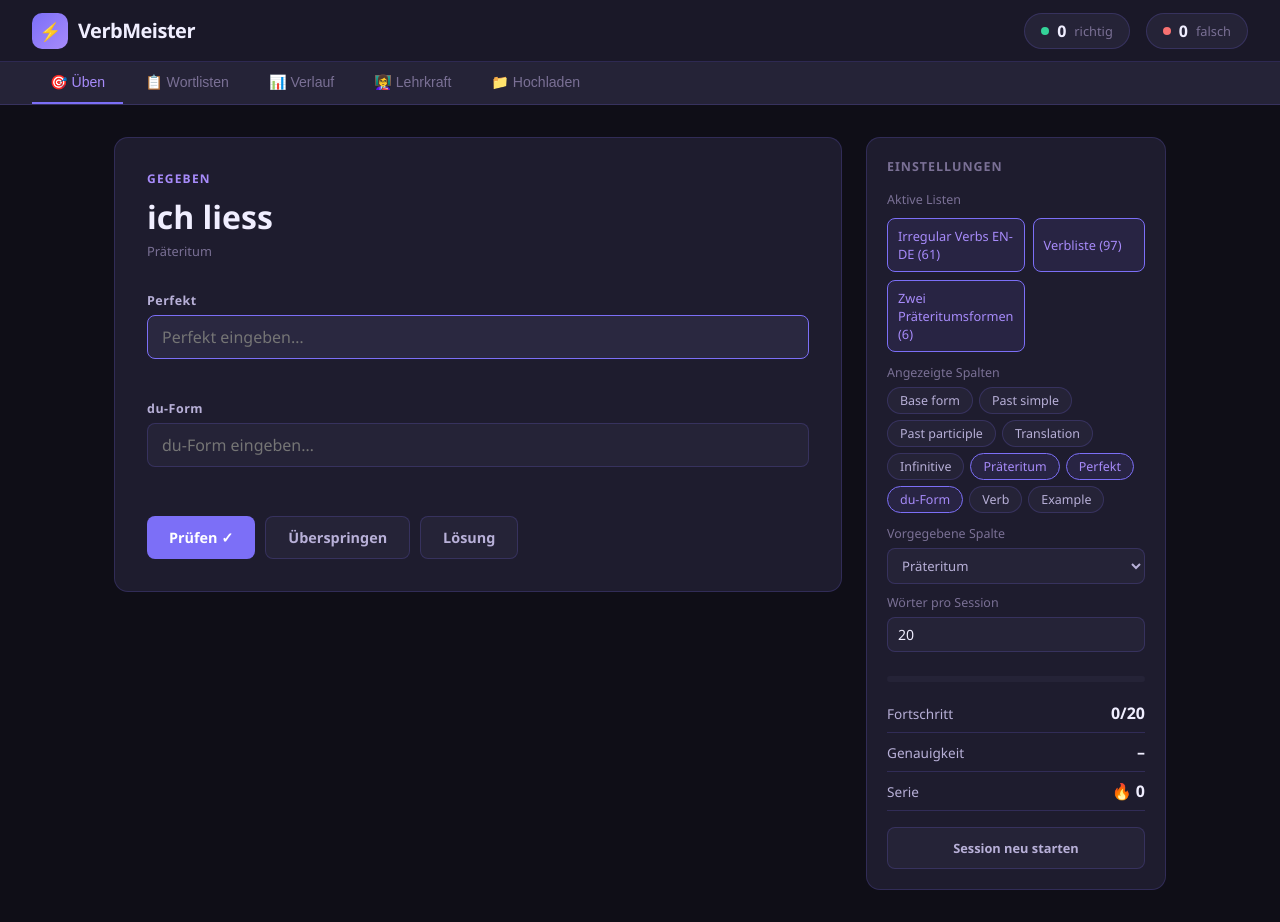
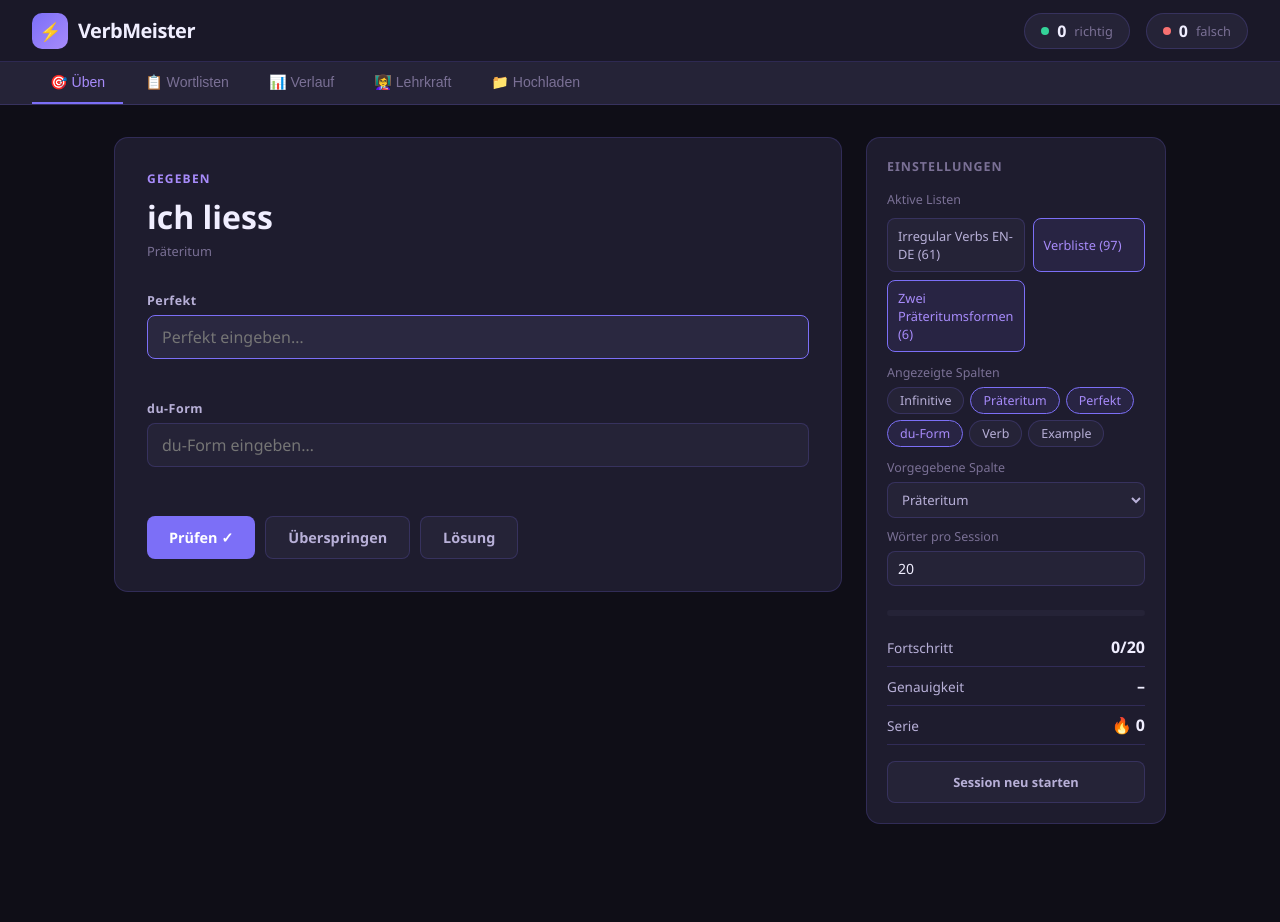
Before and after one commit to goblin-crew/csvToExcercise, a plain HTML site: page index.html in a window 1280 px wide. After the commit the page ends 856 px from the top, so only its background shows below. Drawn offline with Linux system fonts and the light colour scheme.

Commit message:
fix: setting german lists to active

```diff
--- a/index.html
+++ b/index.html
@@ -1489,7 +1489,7 @@
         { id: 'verbliste', name: 'Verbliste (97)', data: VERBLIST, color: '#7c6ff7' },
         { id: 'praet', name: 'Zwei Präteritumsformen (6)', data: PRAETLIST, color: '#34d399' }
       ];
-    let activeLists = lists.map(l => l.id);
+    let activeLists = lists.filter(l => l.name.match('Verbliste|Präteritumsformen')?.length > 0).map(l => l.id);
     let allCols = ['Infinitiv', 'Präteritum', 'Perfekt', 'du-Form'];
     let activeCols = ['Infinitiv', 'Präteritum', 'Perfekt', 'du-Form'];
     let givenCol = '__random__';
```
